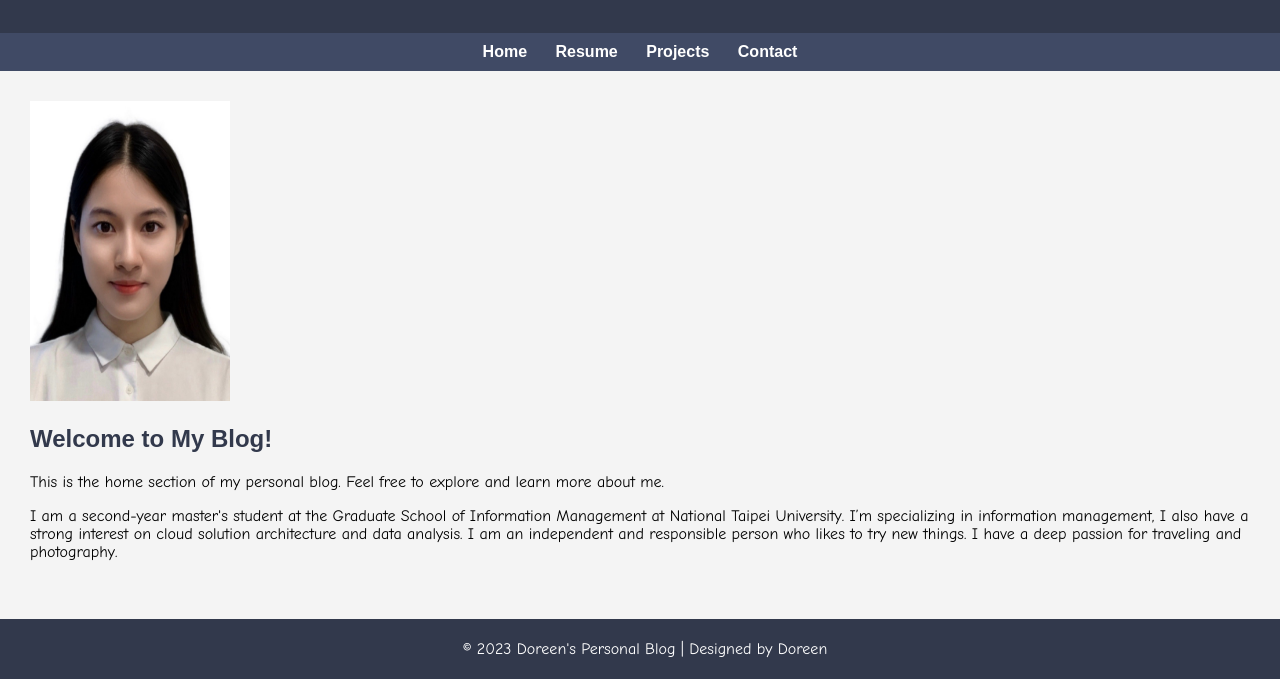
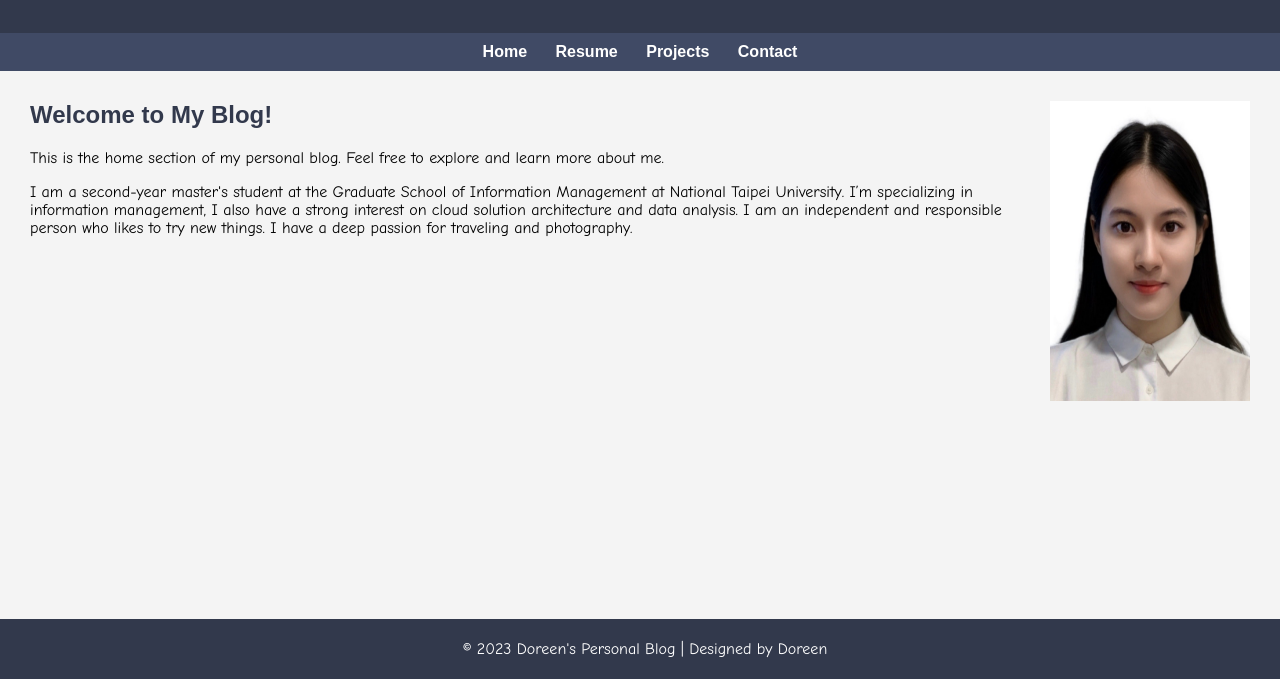
Before and after one commit to DoreenHou/Doreen-Website, a plain HTML site: page index.html in a window 1280 px wide. Shown: the part 121-800 px from the top of the page. Drawn offline with Linux system fonts and the light colour scheme.

Commit message:
Update index.html

```diff
--- a/index.html
+++ b/index.html
@@ -65,7 +65,7 @@
     </nav>
 
     <section id="home" style="display: block;">
-        <img src="images.jpg" width="200" height="300" float: right>
+        <img style="float: right" src="images.jpg" width="200" height="300">
         <h2 style="color: #32394c; font-family:Marker Felt, fantasy;" >Welcome to My Blog!</h2>
         <p>This is the home section of my personal blog. Feel free to explore and learn more about me.</p>
         <p>I am a second-year master's student at the Graduate School of Information Management at National Taipei University. I’m specializing in information management, I also have a strong interest on cloud solution architecture and data analysis.
```
